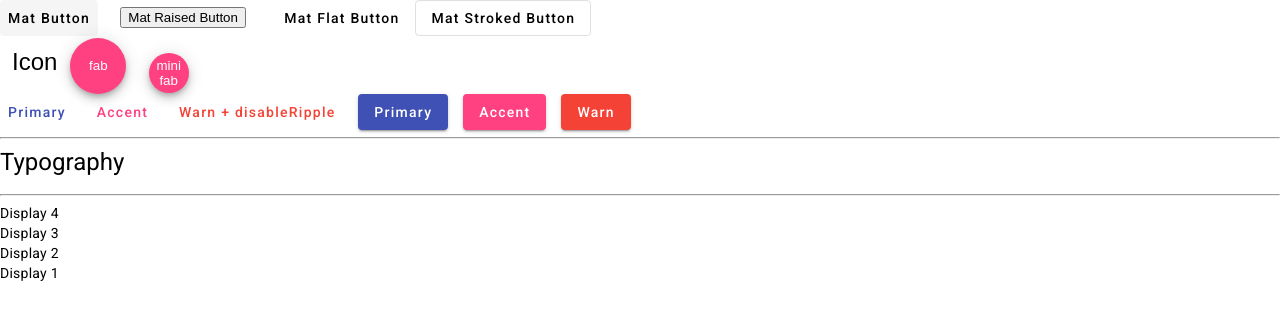
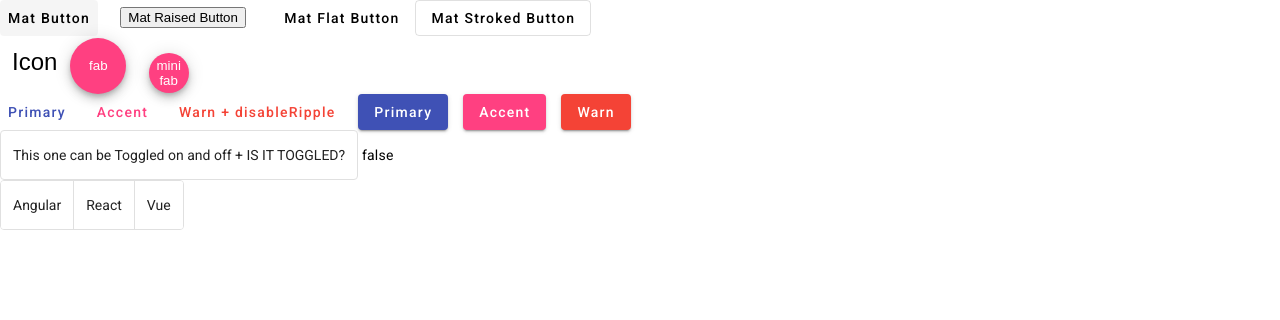
Before and after one commit to DevCaioSouza/Angular-Material-Tutorial, an Angular app: page / in a window 1280 px wide. Shown: the top 320 px of the page. Built offline with nearby package versions, Linux system fonts and the light colour scheme.

Commit message:
button toggle + button toggle group

```diff
--- a/src/app/app.component.html
+++ b/src/app/app.component.html
@@ -17,11 +17,13 @@
   <button color="accent" mat-raised-button>Accent</button>&nbsp;&nbsp;&nbsp;
   <button color="warn" mat-raised-button>Warn</button>&nbsp;&nbsp;&nbsp;
 </div>
-<!-- class n°4 - Typography -->
-<hr>
-<h1>Typography</h1>
-<hr>
-<div class="mat-display-4">Display 4</div>
-<div class="mat-display-3">Display 3</div>
-<div class="mat-display-2">Display 2</div>
-<div class="mat-display-1">Display 1</div>
+<div>
+  <mat-button-toggle #toggleBtn>This one can be Toggled on and off + IS IT TOGGLED?</mat-button-toggle>
+  {{ toggleBtn.checked }} <br>
+  <mat-button-toggle-group #toggleGroup="matButtonToggleGroup" multiple>
+    <mat-button-toggle value="Angular">Angular</mat-button-toggle>
+    <mat-button-toggle value="React">React</mat-button-toggle>
+    <mat-button-toggle value="Vue">Vue</mat-button-toggle>
+  </mat-button-toggle-group>
+  {{toggleGroup.value}}
+</div>
--- a/src/app/material/material.module.ts
+++ b/src/app/material/material.module.ts
@@ -3,12 +3,15 @@
 import { MatCardModule } from '@angular/material/card';
 import { MatFormFieldModule } from '@angular/material/form-field';
 import { MatSelectModule } from '@angular/material/select';
+import {MatButtonToggleModule} from '@angular/material/button-toggle';
+
 
 const MaterialComponents = [
   MatButtonModule,
   MatCardModule,
   MatFormFieldModule,
-  MatSelectModule
+  MatSelectModule,
+  MatButtonToggleModule
 ]
 
 @NgModule({
```
